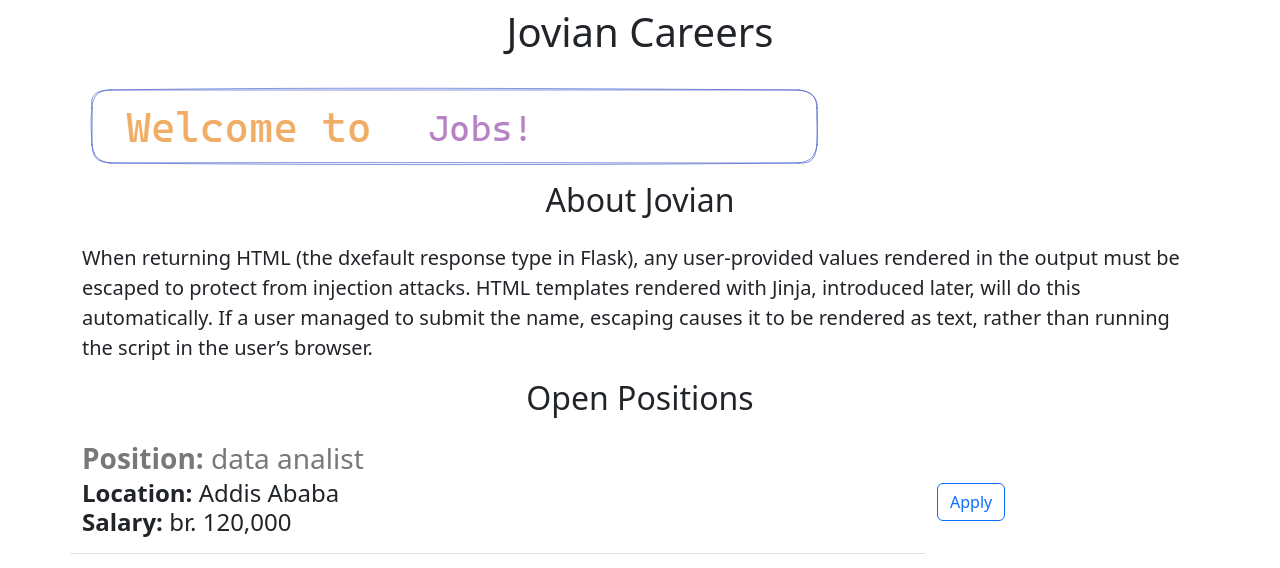
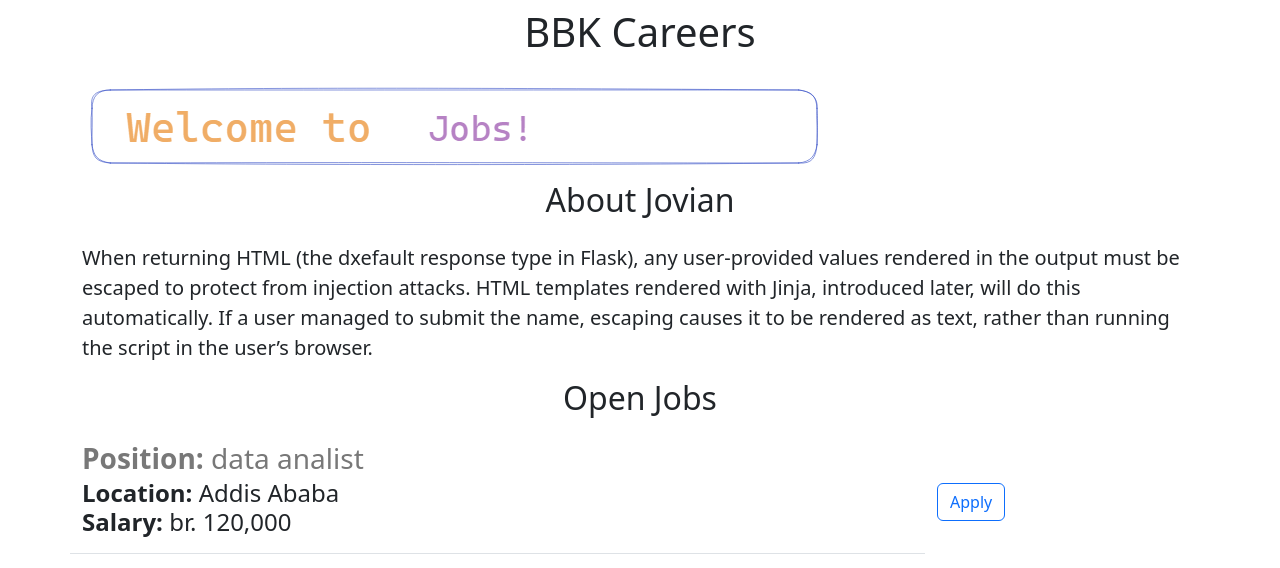
Before and after one commit to birhanebekele/jovian-careers-website, a Flask app: page / in a window 1280 px wide. Shown: the top 568 px of the page. Run offline with Flask 3, Linux system fonts and the light colour scheme.

Commit message:
title modifed

```diff
--- a/templates/home.html
+++ b/templates/home.html
@@ -8,11 +8,11 @@
     </head>
     <body>
       <div class="container">
-      <h1 class="text-center mt-2 mb-4">Jovian Careers</h1>
+      <h1 class="text-center mt-2 mb-4">{{campanyname}} Careers</h1>
       <img class = "img-fluid" src="static/logo.png">
       <h2 class="text-center mt-2 mb-4">About Jovian</h2>
   <p class="lead">When returning HTML (the dxefault response type in Flask), any user-provided values rendered in the output must be escaped to protect from injection attacks. HTML templates rendered with Jinja, introduced later, will do this automatically. If a user managed to submit the name, escaping causes it to be rendered as text, rather than running the script in the user’s browser.</p>
-      <h2 class="text-center mt-2 mb-4">Open Positions</h2>
+      <h2 class="text-center mt-2 mb-4">Open Jobs</h2>
         {% for job in jobs %}
       <div >
      {% include 'joblist.html' %}
```
